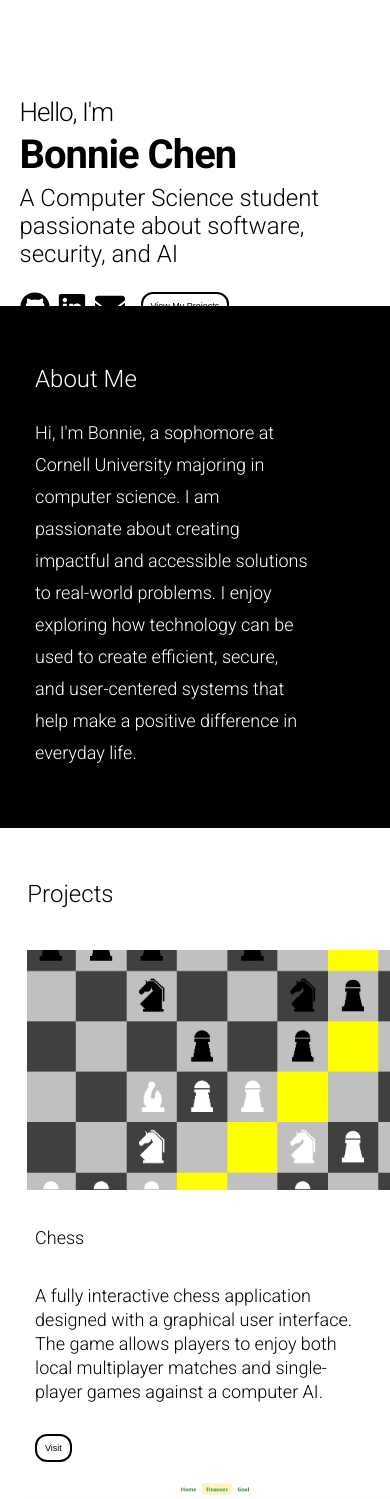
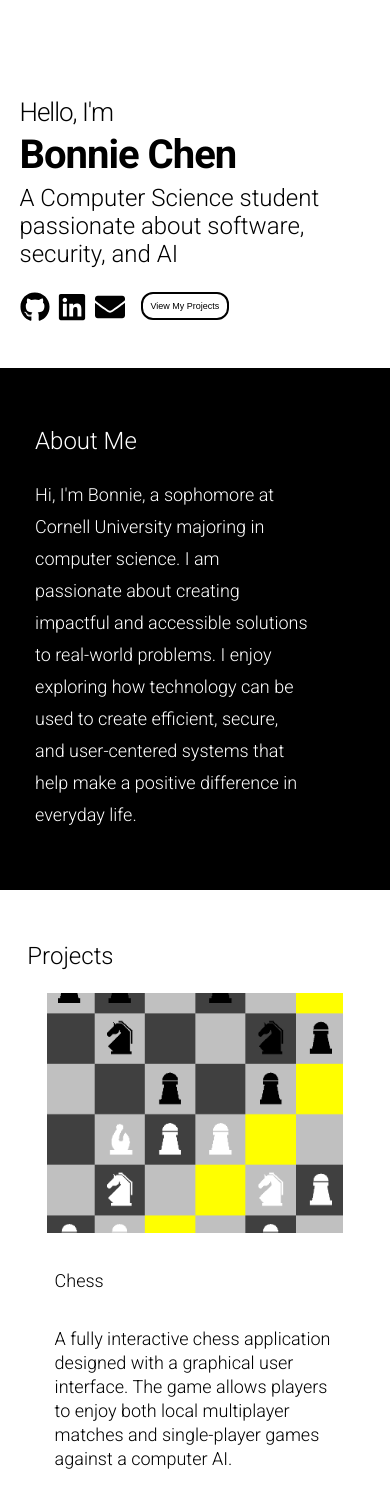
Before and after one commit to bonnichen/bonnichen.github.io, a React (Vite) app: page / in a window 390 px wide. Shown: the top 1499 px of the page. Built offline with nearby package versions, Linux system fonts and the light colour scheme.

Commit message:
fixed formatting on mobile

```diff
--- a/src/pages/Components/style.css
+++ b/src/pages/Components/style.css
@@ -84,14 +84,17 @@
     display: none;
   }
   .cardContainer {
-    display: inline;
+    display: flex;
+  flex-direction: column; /* stack children vertically */
+  justify-content: center; /* vertical centering within container */
+  align-items: center;
     margin: 5vw;
   }
 }
 
 @media (max-width: 750px) {
   .projectImage {
-    width: 20rem;
+    max-width: 90vw;
     height: 10rem;
   }
 }
--- a/src/pages/Projects.tsx
+++ b/src/pages/Projects.tsx
@@ -3,11 +3,11 @@ import ProjectCard from "./Components/ProjectCard";
 const Projects = () => {
   return (
     <div className="projectContainer" id="project">
-      <h3 style={{marginBottom : "6vw"}}>Projects</h3>
+      <h3 style={{ marginBottom: "6vw" }}>Projects</h3>
       <ProjectCard
         title="Chess"
         image={{
-          src: "/images/chess.png",
+          src: "images/chess.png",
           alt: "game of chess where black is in play. Black has its bishop selected and yellow highlights on the board corresponds to all possible moves for the selected bishop.",
         }}
         description="A fully interactive chess application designed with a
@@ -18,7 +18,7 @@ const Projects = () => {
       <ProjectCard
         title="Cash Flow"
         image={{
-          src: "/images/cashflowmainboard.png",
+          src: "images/cashflowmainboard.png",
           alt: "A overview of the users spendings. The users icome, spendings and savings are listed on the left. Their budgetting summary and a piechart visualizing the summary is on the right.",
         }}
         description="An interactive budgeting website that allows users to track their personal spending and plan for future investments."
--- a/src/pages/pages.css
+++ b/src/pages/pages.css
@@ -1,4 +1,5 @@
 .container {
+  width: 100%;
   display: flex;
   padding-top: 75px;
   padding-left: 5vw;
@@ -13,6 +14,7 @@
 }
 
 .aboutContainer {
+  width: 100%;
   background-color: black;
   height: 502px;
 }
@@ -33,13 +35,15 @@
     margin-right: 0;
   }
   .container {
-    height: 59.3vw;
+    height: fit-content;
   }
 
   .projectContainer {
     margin-right: 7vw;
   }
   .aboutContainer {
+    margin-top: 5vw;
     height: fit-content;
+    margin-right: 0;
   }
 }
```
